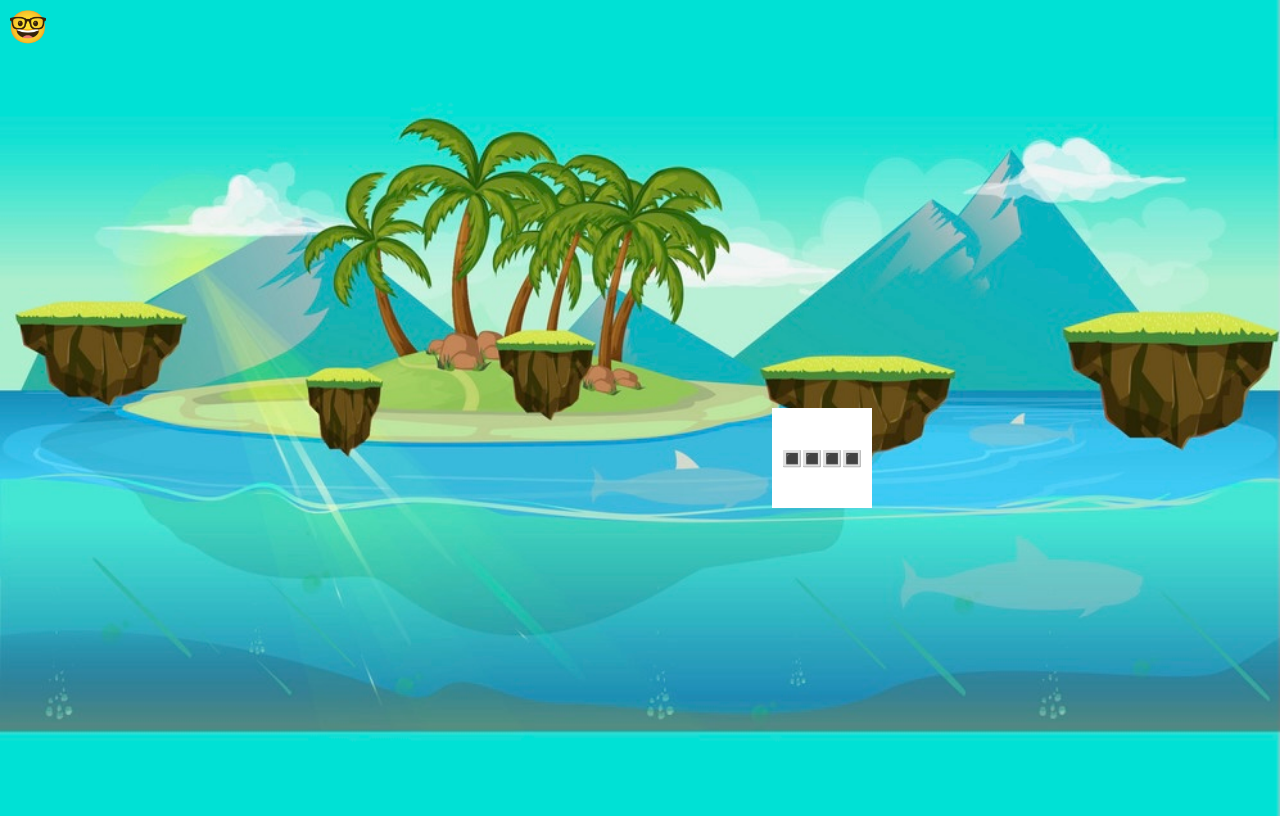
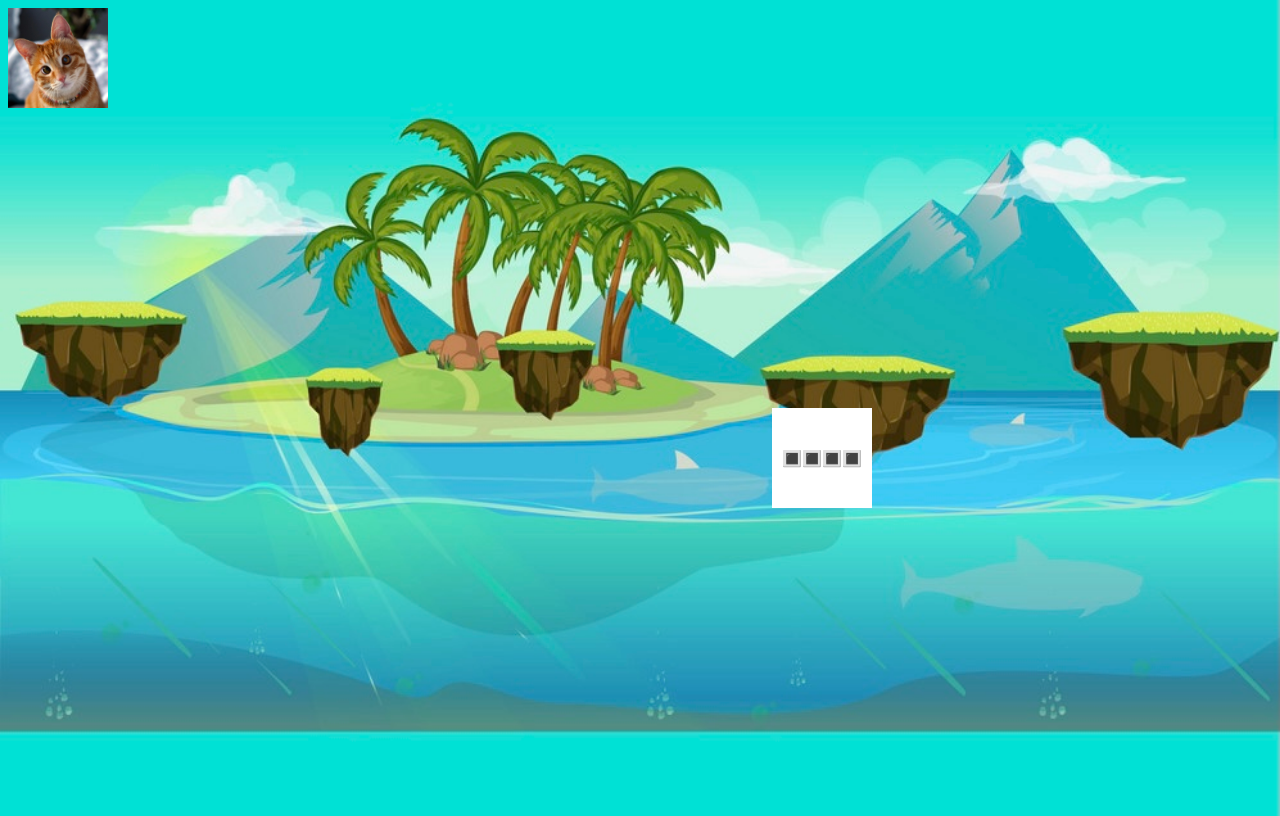
Before and after one commit to VivianeBusch-Wallace/mini-mario-game, a website: page src/index.html in a window 1280 px wide. Drawn offline with nearby package versions, Linux system fonts and the light colour scheme; files that its build step writes are made by us from their sources.

Commit message:
added cat picture

```diff
--- a/src/index.html
+++ b/src/index.html
@@ -8,7 +8,7 @@
     <title>Simple Game</title>
   </head>
   <body>
-    <div class="mini">🤓</div>
+    <div class="mini"></div>
     <div class="final">
       <div>🔳</div>
       <div>🔳</div>
--- a/src/scss/body.scss
+++ b/src/scss/body.scss
@@ -11,8 +11,11 @@ body {
 
 .mini {
   position: absolute;
-  font-size: 2rem;
+  width: 100px;
+  height: 100px;
   z-index: 1;
+  background-image: url(../images/cat-cropped.jpg);
+  background-size: contain;
 }
 .final {
   position: absolute;
```
Also changed, not shown: src/images/img-sources.md (+3 -0 lines), src/images/cat-cropped.jpg (added), src/images/target-cropped.jpg (added), src/images/target.jpg (added).
